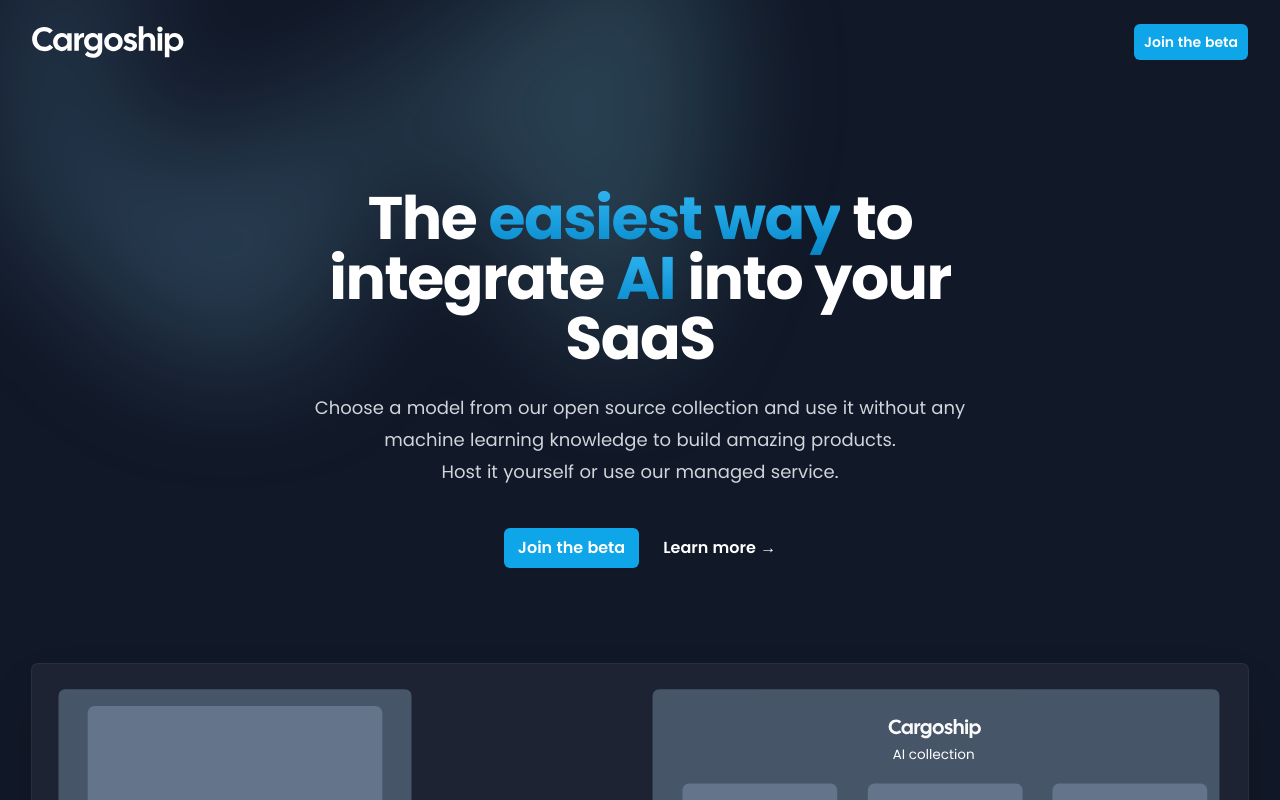
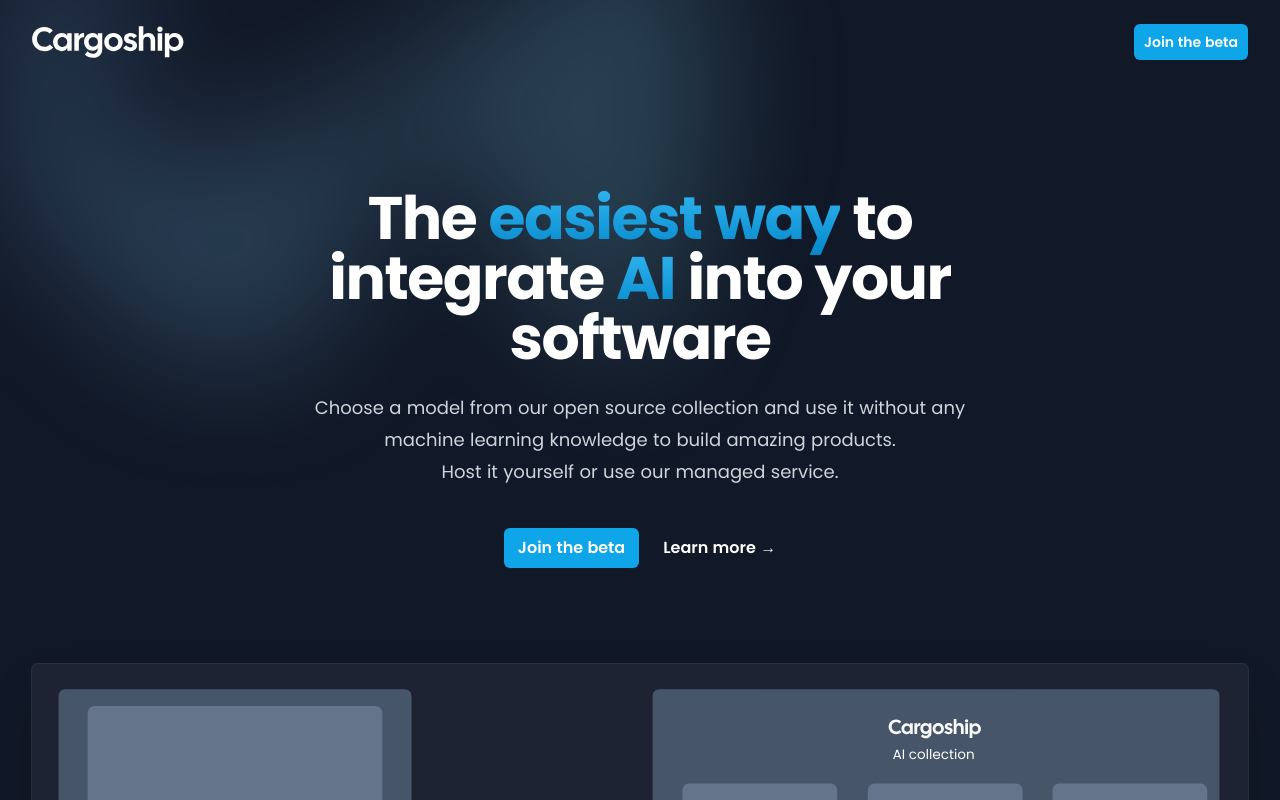
Before and after one commit to cargoshipsh/cargoship, a Next.js app in the folder apps/cargoship-sh/: page / in a window 1280 px wide. Shown: the top 800 px of the page. Built offline with nearby package versions, Linux system fonts and the light colour scheme.

Commit message:
update headline on landingpage

```diff
--- a/apps/cargoship-sh/components/home/Hero.tsx
+++ b/apps/cargoship-sh/components/home/Hero.tsx
@@ -17,7 +17,7 @@
             <span className="from-brand-light to-brand-dark bg-gradient-to-b bg-clip-text text-transparent xl:inline">
               AI
             </span>{" "}
-            into your SaaS
+            into your software
           </h1>
           <p className="mt-6 text-lg leading-8 text-gray-300">
             Choose a model from our open source collection and use it without any machine learning knowledge
```
